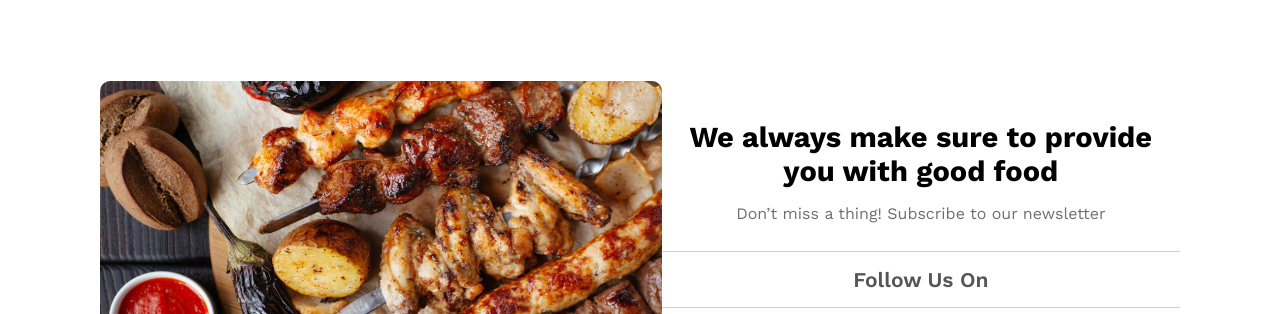
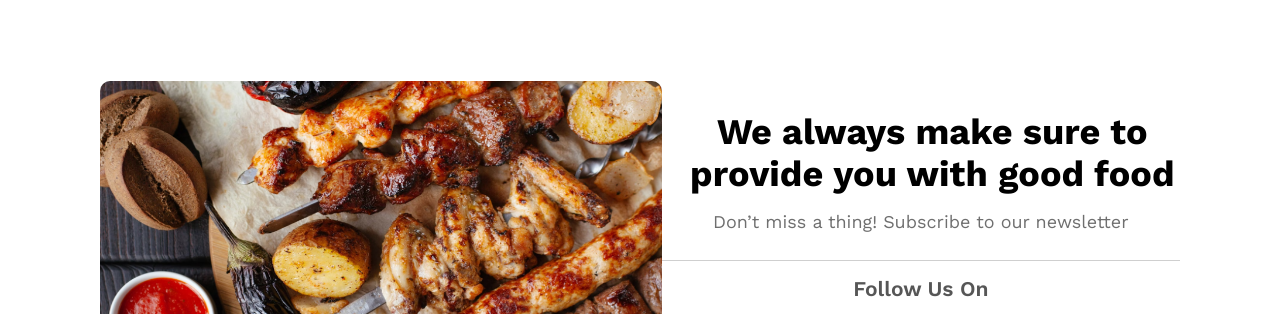
Before and after one commit to mahmud-reza-rafsun/food-restaurant-project, a plain HTML site: page index.html in a window 1280 px wide. Shown: the part 1360-1674 px from the top of the page. Drawn offline with nearby package versions, Linux system fonts and the light colour scheme.

Commit message:
change some title and subtile

```diff
--- a/style/style.css
+++ b/style/style.css
@@ -172,11 +172,12 @@
     cursor: pointer;
 }
 .t-right .title {
-    font-size: 29px;
+    font-size: 36px;
     padding-bottom: 16px;
+    margin-left: 23px;
 }
 .t-right .subtitle {
-    font-size: 16px;
+    font-size: 18px;
     color: rgb(16, 16, 16);
     opacity: 0.6;
     padding-bottom: 28px;
```
